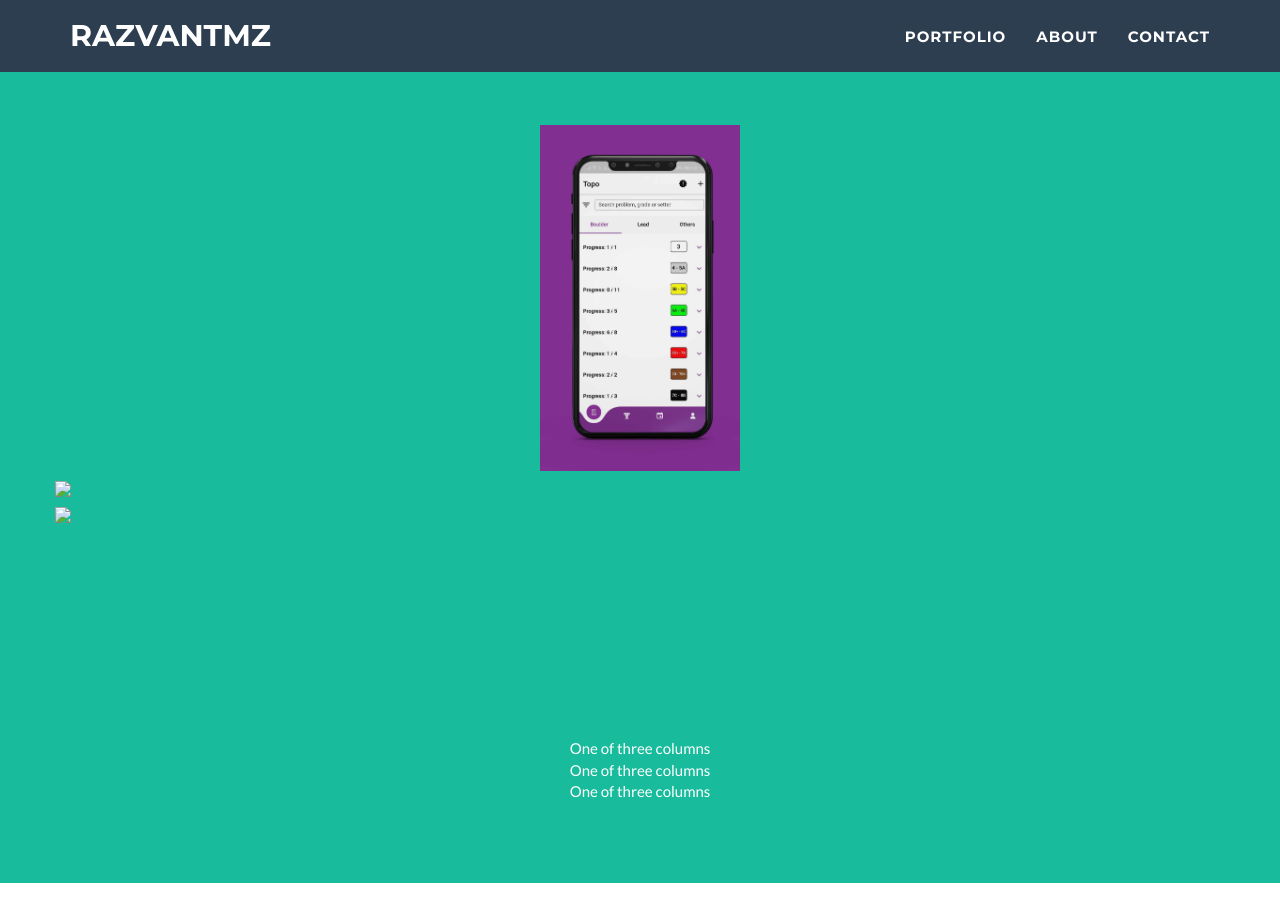
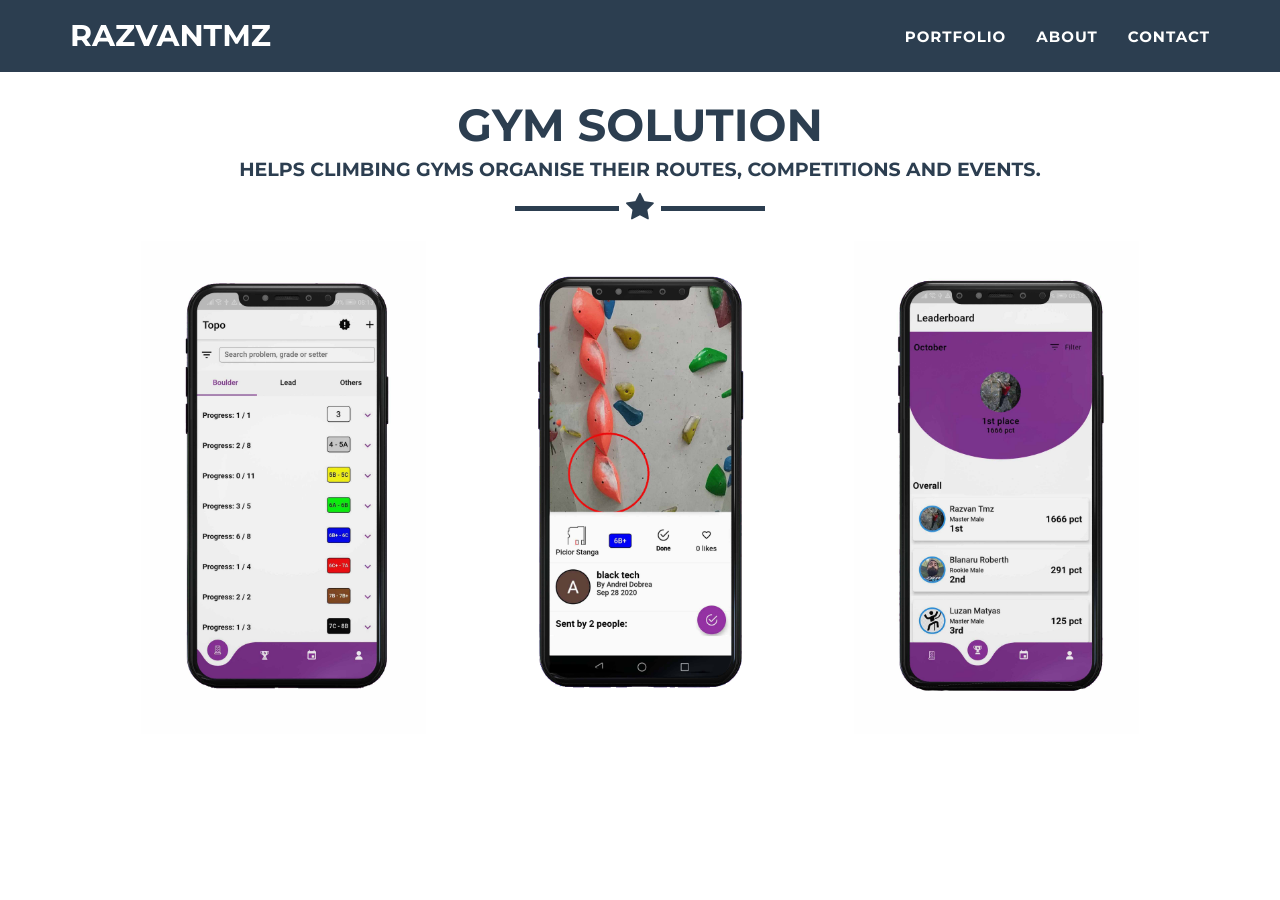
Before and after one commit to jeromelachaud/freelancer-theme, a Jekyll site: the page built from gym.html, in a window 1280 px wide and 900 px high. Built offline with Jekyll 4.4.1, drawn with Linux system fonts in a browser that asks for light colours; some of the changed text lies outside the part shown.

Commit message:
added custom project page

```diff
--- a/_includes/gym_solution.html
+++ b/_includes/gym_solution.html
@@ -1,29 +1,142 @@
+<!-- Portfolio Grid Section -->
+<section id="custom-app">
+  <div class="container custom-app-flex-grid">
+    <div class="row">
+      <div class="col-lg-12 text-center">
+        <h2>Gym Solution</h2>
+        <h4>Helps climbing gyms organise their routes, competitions and events.</h4>
+        <hr class="star-primary">
+      </div>
+    </div>
+    <div class="custom-app-flex-row">
+      <div class="custom-app-flex-item custom-app-item">
+        <img src="skai_topo.jpg" class="img-responsive" />
+      </div>
+      <div class="custom-app-flex-item custom-app-item">
+        <img src="skai_details.jpg" class="img-responsive"/>
+      </div>
+      <div class="custom-app-flex-item custom-app-item">
+        <img src="skai_rank.jpg"   class="img-responsive" />
+      </div>
+    </div>
 
-<header>
-  <div class="container">
+  </div>
+</section>   <!-- Portfolio Grid Section -->
+
+<section id="custom-app">
+  <div class="container custom-app-flex-grid">
     <div class="row">
-      <div class="col-sm">
-          <img src="skai_topo.jpg" class="img-responsive" width="200em"/>
+      <div class="col-lg-12 text-center">
+        <h4>The app has 2 Whitelabels, used by 2 climbing gyms in Romania:</h4>
       </div>
-      <div class="col-sm">
-          <img src="https://github.com/razvantmzz/Skai/blob/main/Images/skai_details.jpg"  />
-      </div>
-      <div class="col-sm">
-          <img src="https://github.com/razvantmzz/Skai/blob/main/Images/skai_rank.jpg"  />
+      <div class="row">
+        <div class="col-sm-4 col-sm-offset-2 text-center">
+          <p>One Move Climbing Gym</p>
+          <img src="one_move_logo2.png" class="img-responsive" />
+          <div class="container">
+            <div class="row">
+              <div class="col-sm-2">
+                <img src="app_store.png" class="img-responsive" />
+              </div>
+              <div class="col-sm-2">
+                <img src="play_store.png" class="img-responsive" />
+              </div>
+            </div>
+          </div>
+        </div>
+        <div class="col-sm-4 text-center">
+          <p>Skai urban crag</p>
+          <img src="skai_logo2.png" class="img-responsive" />
+          <div class="container">
+            <div class="row">
+              <div class="col-sm-2">
+                <img src="app_store.png" class="img-responsive" />
+              </div>
+              <div class="col-sm-2">
+                <img src="play_store.png" class="img-responsive" />
+              </div>
+            </div>
+          </div>
+
+        </div>
       </div>
     </div>
   </div>
+</section>
+
+<!-- Topo section -->
+<section id="custom-app">
   <div class="container">
-  <div class="row">
-    <div class="col-sm">
-      One of three columns
+    <div class="row text-center align-items-center">
+      <div class="col-md-4 vertical-center">
+        <img style="float:left" src="gifs/topo_overall.gif" class="custom-app-gif"/>
+      </div>
+      <div class="col-md-8 vertical-center">
+        <div>
+
+          <h4>Route topo section:</h4>
+          <p>The topo covers Lead Routes, Boulder Problems and customised challenges.
+            The user can group them after grade or location. Tapping on a route will navigate them to a route details screen,
+            allowing them to see an image of the route, details about the setter and who has done it. Here they can mark a route
+            as sent with 3 options for their performance:
+            Flash, 2nd go and done. Marking a route as done will change the users global ranking points.</p>
+          </div>
+        </div>
+      </div>
     </div>
-    <div class="col-sm">
-      One of three columns
+  </section>
+
+
+
+  <!-- Gym Ranking section -->
+  <section id="custom-app">
+    <div class="container">
+      <div class="row text-center align-items-center">
+        <div class="col-md-8 vertical-center">
+          <div>
+
+            <h4>Gym ranking section:</h4>
+            <p>
+              We offer a gym ranking. Here you can see the performance of every user filtered by category or gender.
+              Also you can see the ranking for current month, past months or since the start.
+              The ranking is computed based on the numbers of attempts each user made on each route,
+              the first time. Sending a route the second time will not change the ranking.
+            </p>
+          </div>
+        </div>
+        <div class="col-md-4 vertical-center">
+          <img style="float:right" src="gifs/ranking.gif" class="custom-app-gif"/>
+        </div>
+      </div>
     </div>
-    <div class="col-sm">
-      One of three columns
-  </div>
-  </div>
-</div>
-</header>
+  </section>
+
+
+  <!-- Topo section -->
+  <section id="custom-app">
+    <div class="container">
+      <div class="row text-center align-items-center">
+        <div class="col-md-4 vertical-center">
+          <img style="float:left" src="gifs/event.gif" class="custom-app-gif"/>
+        </div>
+        <div class="col-md-8 vertical-center">
+          <div>
+            <h4>Events section</h4>
+            <p>The events part of the application allow the admins to create events and competitions.
+              A competition is created with a multitude of options:
+              <ul text-left>
+                <li>custom categories</li>
+                <li>custom grades points</li>
+                <li>custom competition stages: preselections, semifinal, final</li>
+                <li>custom ranking algoritms for each competition stage</li>
+                <li>number of people who enter in the semifinal/final</li>
+                <li>support 2 modes: teams of 2 or individual</li>
+                <li>ranking for each stage</li>
+                <li>full control of the state of the stages(the stages can be closed or open at anytime)</li>
+              </ul>
+            </p>
+          </div>
+        </div>
+      </div>
+    </div>
+  </section>
--- a/_includes/portfolio_grid.html
+++ b/_includes/portfolio_grid.html
@@ -11,7 +11,7 @@
             <div class="portfolio-flex-row">
                 {% for post in site.categories.portfolio %}
                     <div class="portfolio-flex-item portfolio-item">
-                        <a href="#portfolioModal-{{ post.modal-id }}" class="portfolio-link" data-toggle="modal">
+                        <a href="{{ post.link }}" class="portfolio-link" data-toggle="modal">
                             <div class="caption">
                                 <div class="caption-content">
                                     <i class="fa fa-search-plus fa-3x"></i>
--- a/portfolio/_posts/2014-07-17-project-2.markdown
+++ b/portfolio/_posts/2014-07-17-project-2.markdown
@@ -8,4 +8,5 @@ project-date: April 2014
 client: Start Bootstrap
 category: Portfolio
 description: Use this area of the page to describe your project. Lorem ipsum dolor sit amet, consectetur adipisicing elit. Mollitia neque assumenda ipsam nihil, molestias magnam, recusandae quos quis inventore quisquam velit asperiores, vitae? Reprehenderit soluta, eos quod consequuntur itaque. Nam.
+link: gym
 ---
--- a/portfolio/_posts/2014-07-18-project-1.markdown
+++ b/portfolio/_posts/2014-07-18-project-1.markdown
@@ -8,4 +8,5 @@ project-date: April 2014
 client: Start Bootstrap
 category: Portfolio
 description: Ueeeeese this area of the page to describe your project. Lorem ipsum dolor sit amet, consectetur adipisicing elit. Mollitia neque assumenda ipsam nihil, molestias magnam, recusandae quos quis inventore quisquam velit asperiores, vitae? Reprehenderit soluta, eos quod consequuntur itaque. Nam.
+link: /gym
 ---
```
Also changed, not shown: _includes/css/main.css (+53 -0 lines), gym/one_move_logo2.png, gym/skai_details.jpg, gym/skai_rank.jpg, gym/skai_topo.jpg, 3 other files.
